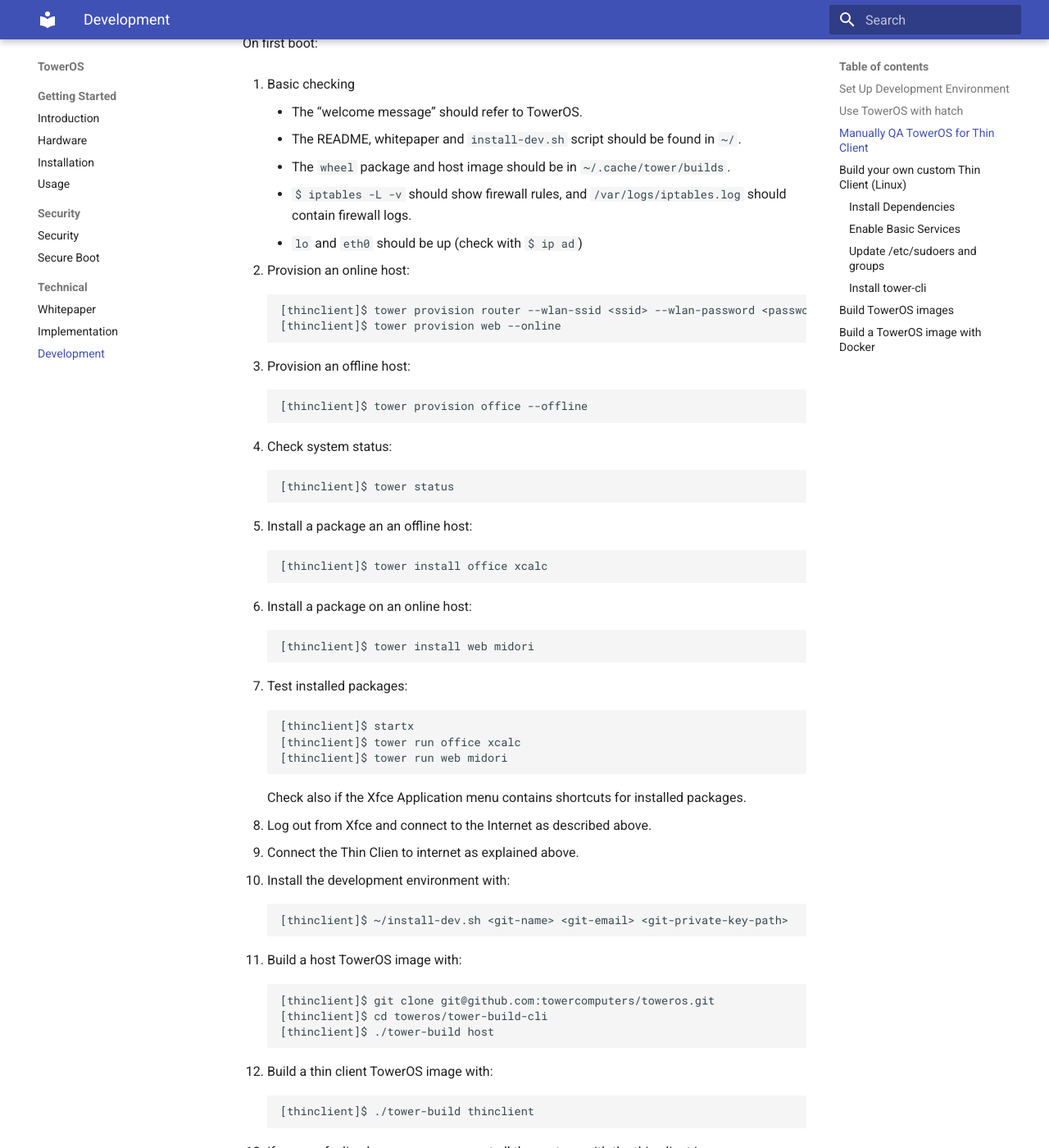
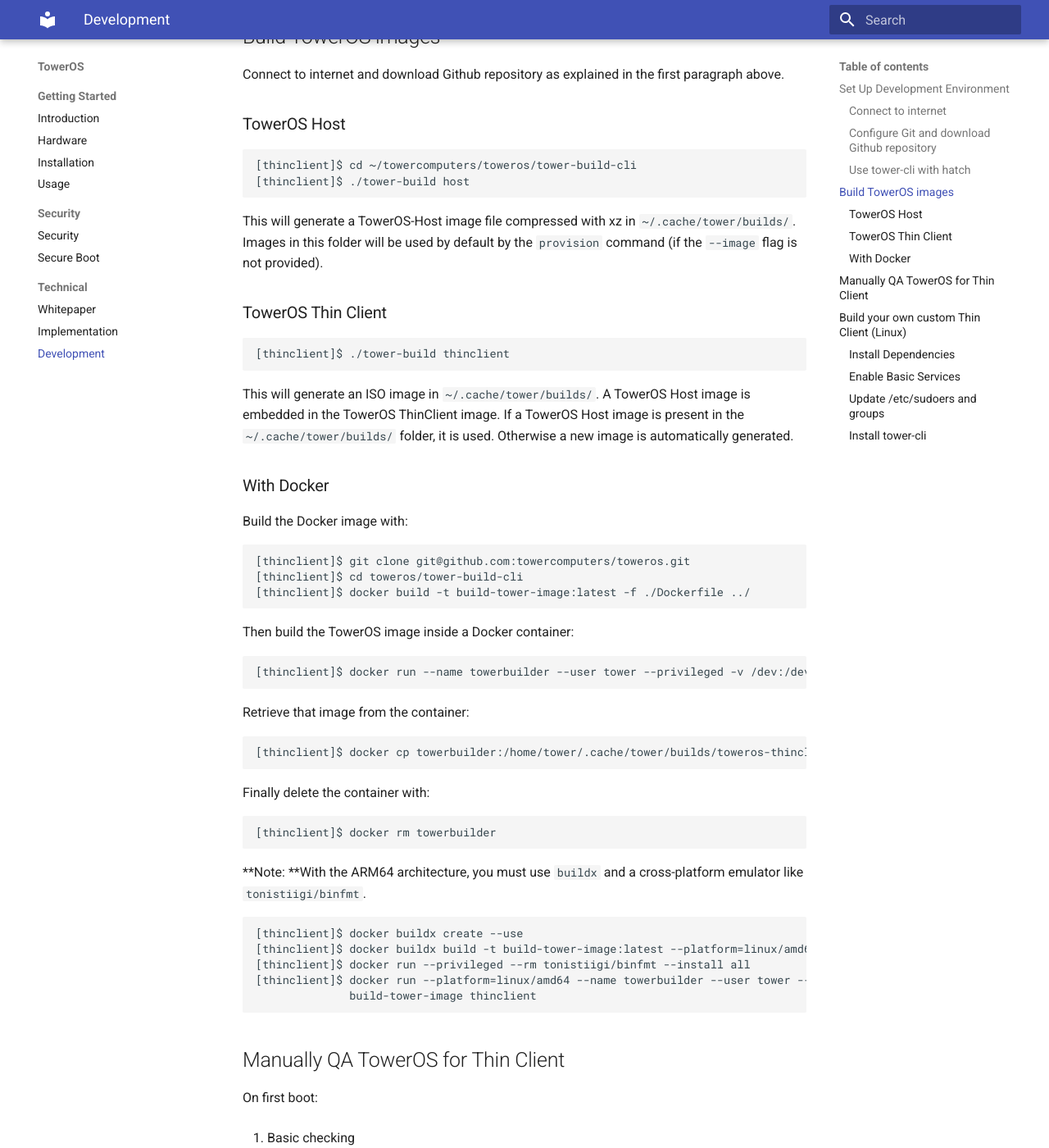
Before and after one commit to towercomputers/toweros, an MkDocs documentation site: the page built from docs/src/development.md, in a window 1280 px wide and 1400 px high, scrolled down 1154 px. Shown: the whole window at 82% size. Built offline with MkDocs 1.6.1 and Material for MkDocs 9.7.7, drawn with Linux system fonts in a browser that asks for light colours; some of the changed text lies outside the part shown.

Commit message:
tweak dev doc

````diff
--- a/docs/src/development.md
+++ b/docs/src/development.md
@@ -24,21 +26,80 @@
         nameserver 8.8.8.8
         nameserver 8.8.4.4
 
-1. Restart the network with: `[thinclient]$ sudo rc-service networking restart`:
+1. Restart the network with: `[thinclient]$ sudo rc-service networking restart`
 
-    Configure `git`, download Github repository in `~/towercomputers/toweros` and install `hatch` with:
+### Configure Git and download Github repository
 
-        [thinclient]$ ~/install-dev.sh <git-name> <git-email> <git-private-key-path>
+Configure `git`, download Github repository in `~/towercomputers/toweros` and install `hatch` with:
 
+```
+[thinclient]$ ~/install-dev.sh <git-name> <git-email> <git-private-key-path>
+```
 
-## Use TowerOS with `hatch`
+### Use `tower-cli` with `hatch`
+
+```
+[thinclient]$ cd ~/towercomputers/toweros/tower-cli
+[thinclient]$ hatch run tower --help
+```
+
+## Build TowerOS images
+
+Connect to internet and download Github repository as explained in the first paragraph above.
+
+### TowerOS Host
+
+```
+[thinclient]$ cd ~/towercomputers/toweros/tower-build-cli
+[thinclient]$ ./tower-build host
+```
+
+This will generate a TowerOS-Host image file compressed with xz in `~/.cache/tower/builds/`. Images in this folder will be used by default by the `provision` command (if the `--image` flag is not provided).
+
+### TowerOS Thin Client
+
+```
+[thinclient]$ ./tower-build thinclient
+```
+
+This will generate an ISO image in `~/.cache/tower/builds/`. A TowerOS Host image is embedded in the TowerOS ThinClient image. If a TowerOS Host image is present in the `~/.cache/tower/builds/` folder, it is used. Otherwise a new image is automatically generated.
+
+### With Docker
+
+Build the Docker image with:
 
 ```
 [thinclient]$ git clone git@github.com:towercomputers/toweros.git
-[thinclient]$ cd toweros
-[thinclient]$ pip install hatch
-[thinclient]$ hatch run tower --help
-[thinclient]$ hatch run build-tower-image --help
+[thinclient]$ cd toweros/tower-build-cli
+[thinclient]$ docker build -t build-tower-image:latest -f ./Dockerfile ../
+```
+
+Then build the TowerOS image inside a Docker container:
+
+```
+[thinclient]$ docker run --name towerbuilder --user tower --privileged -v /dev:/dev build-tower-image thinclient
+```
+
+Retrieve that image from the container:
+
+```
+[thinclient]$ docker cp towerbuilder:/home/tower/.cache/tower/builds/toweros-thinclient-0.0.1-20230513171731-x86_64.iso ./
+```
+
+Finally delete the container with:
+
+```
+[thinclient]$ docker rm towerbuilder
+```
+
+**Note: **With the ARM64 architecture, you must use `buildx` and a cross-platform emulator like `tonistiigi/binfmt`.
+
+```
+[thinclient]$ docker buildx create --use
+[thinclient]$ docker buildx build -t build-tower-image:latest --platform=linux/amd64 --output type=docker -f ./Dockerfile ../
+[thinclient]$ docker run --privileged --rm tonistiigi/binfmt --install all
+[thinclient]$ docker run --platform=linux/amd64 --name towerbuilder --user tower --privileged -v /dev:/dev \
+              build-tower-image thinclient
 ```
 
 ## Manually QA TowerOS for Thin Client
@@ -66,11 +127,11 @@
 
         [thinclient]$ tower status
 
-1. Install a package an an offline host:
+1. Install a package in an offline host:
 
         [thinclient]$ tower install office xcalc
 
-1. Install a package on an online host:
+1. Install a package in an online host:
 
         [thinclient]$ tower install web midori
 
@@ -81,27 +142,6 @@
         [thinclient]$ tower run web midori
 
     Check also if the Xfce Application menu contains shortcuts for installed packages.
-
-1. Log out from Xfce and connect to the Internet as described above.
-
-1. Connect the Thin Clien to internet as explained above.
-
-1. Install the development environment with:
-
-        [thinclient]$ ~/install-dev.sh <git-name> <git-email> <git-private-key-path>
-
-1. Build a host TowerOS image with:
-
-        [thinclient]$ git clone git@github.com:towercomputers/toweros.git
-        [thinclient]$ cd toweros/tower-build-cli
-        [thinclient]$ ./tower-build host
-
-1. Build a thin client TowerOS image with:
-
-        [thinclient]$ ./tower-build thinclient
-
-1. If you are feeling brave, you may repeat all these steps with the thin client image you generated yourself. :)
-
 
 ## Build your own custom Thin Client (Linux)
 
@@ -166,59 +206,3 @@
 ```
 [thinclient]$ python3 -m pip install "tower-cli @ git+https://github.com/towercomputers/toweros.git#subdirectory=tower-cli"
 ```
-
-## Build TowerOS images
-
-```
-[thinclient]$ git clone git@github.com:towercomputers/toweros.git
-[thinclient]$ cd toweros/tower-build-cli
-[thinclient]$ ./tower-build host
-```
-
-This will generate a TowerOS-Host image file compressed with xz in `~/.cache/tower/builds/`. Images in this folder will be used by default by the `provision` command (if the `--image` flag is not provided).
-
-To build a TowerOS-ThinClient image:
-
-```
-[thinclient]$ ./tower-build thinclient
-```
-
-This will generate an ISO image in `~/.cache/tower/builds/`.
-
-## Build a TowerOS image with Docker
-
-Build the Docker image with:
-
-```
-[thinclient]$ git clone git@github.com:towercomputers/toweros.git
-[thinclient]$ cd toweros/tower-build-cli
-[thinclient]$ docker build -t build-tower-image:latest -f ./Dockerfile ../
-```
-
-Then build the TowerOS image inside a Docker container:
-
-```
-[thinclient]$ docker run --name towerbuilder --user tower --privileged -v /dev:/dev build-tower-image thinclient
-```
-
-Retrieve that image from the container:
-
-```
-[thinclient]$ docker cp towerbuilder:/home/tower/.cache/tower/builds/toweros-thinclient-0.0.1-20230513171731-x86_64.iso ./
-```
-
-Finally delete the container with:
-
-```
-[thinclient]$ docker rm towerbuilder
-```
-
-**Note: **With the ARM64 architecture, you must use `buildx` and a cross-platform emulator like `tonistiigi/binfmt`.
-
-```
-[thinclient]$ docker buildx create --use
-[thinclient]$ docker buildx build -t build-tower-image:latest --platform=linux/amd64 --output type=docker -f ./Dockerfile ../
-[thinclient]$ docker run --privileged --rm tonistiigi/binfmt --install all
-[thinclient]$ docker run --platform=linux/amd64 --name towerbuilder --user tower --privileged -v /dev:/dev \
-              build-tower-image thinclient
-```
````
Also changed, not shown: other parts of docs/src/development.md (+2 -0 lines).
